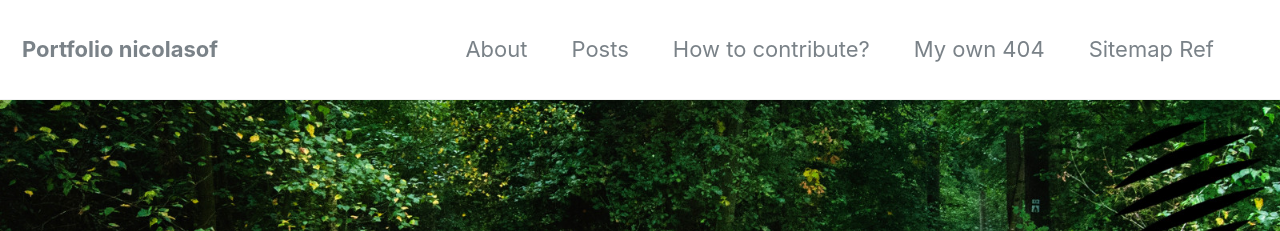
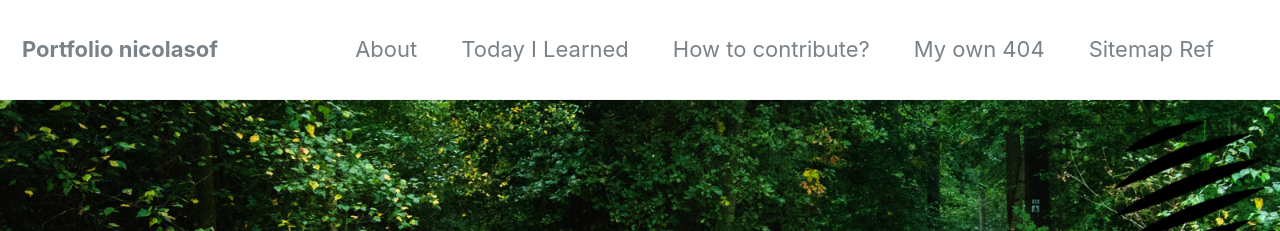
Before and after one commit to nicolasdb/nicolasdb.github.io, a Jekyll site: the page built from index.md, in a window 1280 px wide and 900 px high. Shown: the top 231 px of the window. Built offline with Jekyll 4.4.1, drawn with Linux system fonts in a browser that asks for light colours.

Commit message:
Update navigation.yml

```diff
--- a/_data/navigation.yml
+++ b/_data/navigation.yml
@@ -2,7 +2,7 @@
 main:
    - title: "About"
      url: /about/
-   - title: "Posts"
+   - title: "Today I Learned"
      url: /year-archive/
    - title: "How to contribute?"
      url: /sample-page/
```
